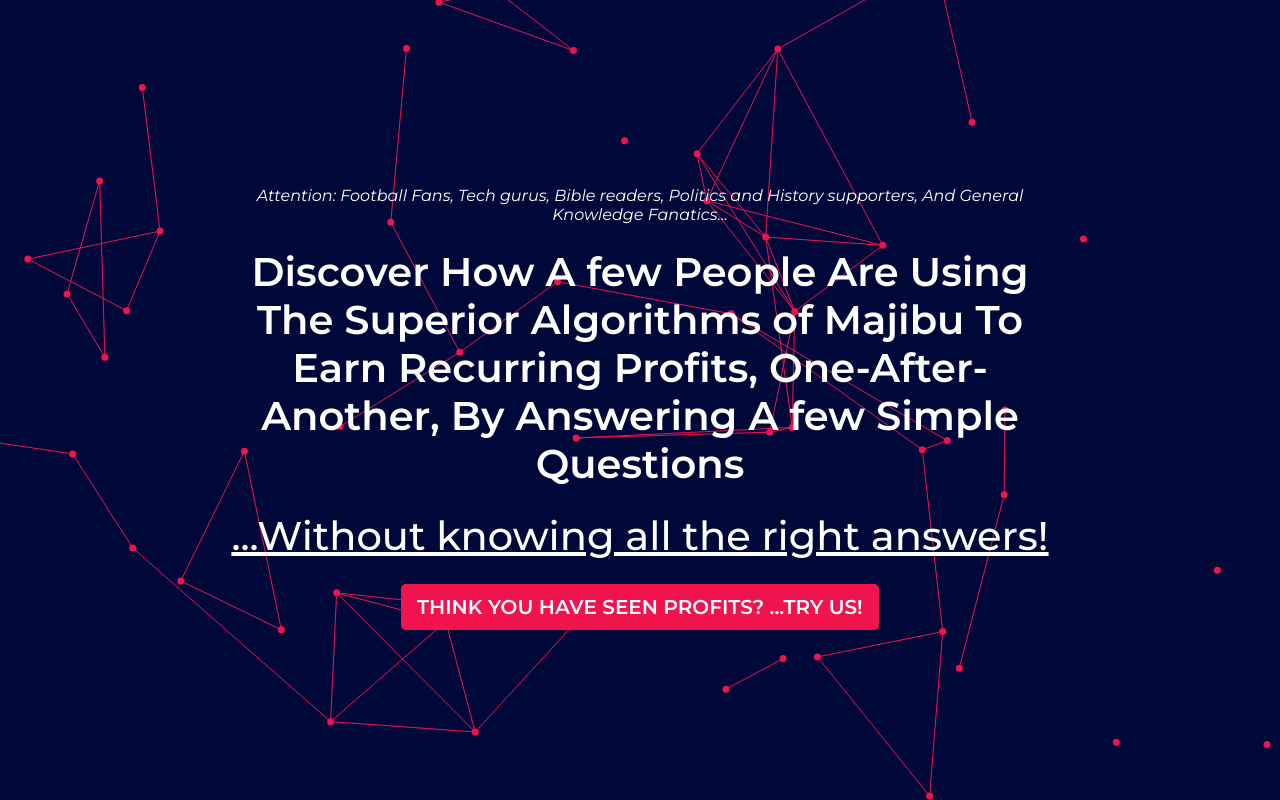
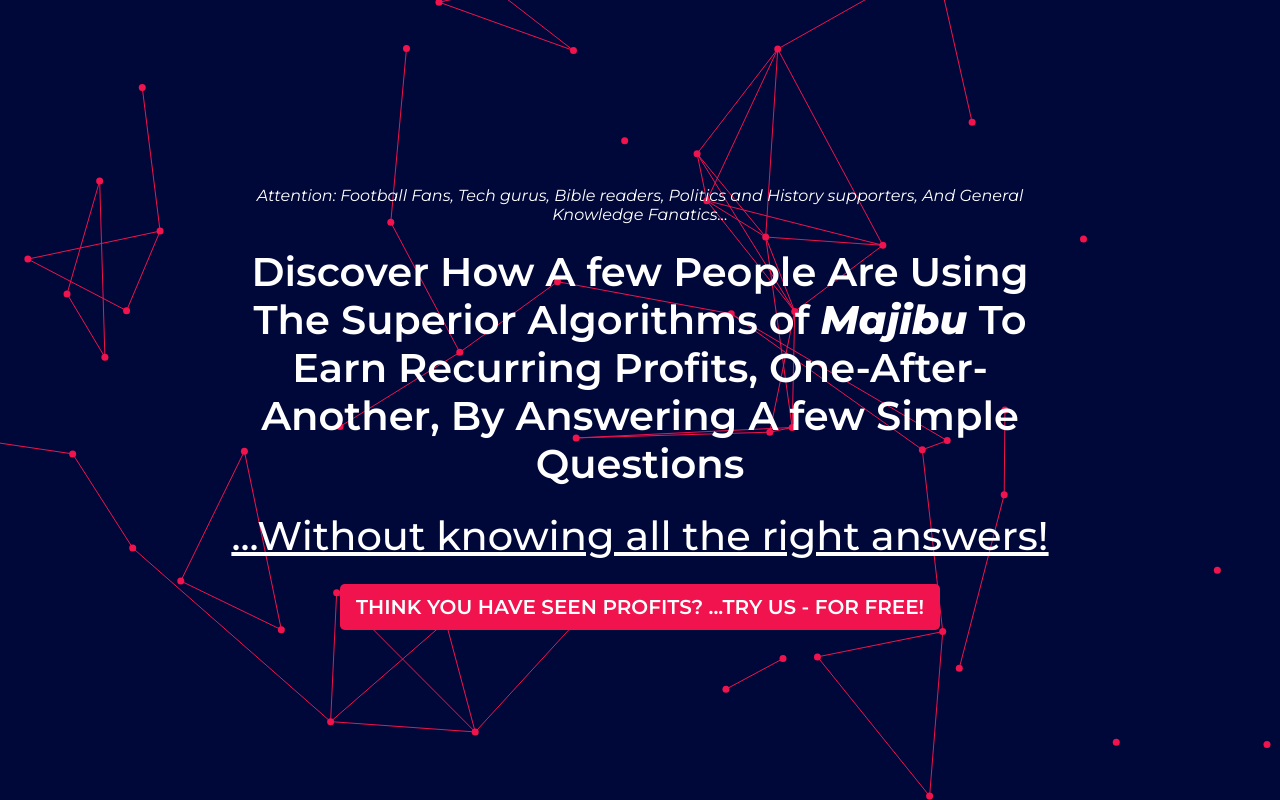
Before and after one commit to waruingugi/majibu_landing, a plain HTML site: page index.html in a window 1280 px wide. Drawn offline with nearby package versions, Linux system fonts and the light colour scheme.

Commit message:
Edited button

```diff
--- a/index.html
+++ b/index.html
@@ -26,7 +26,7 @@
                 </div>
                 <div class="row justify-content-center text-center mb-3">
                     <div class="col-md-9">
-                        <h2 id="bold-heading">Discover How A few People Are Using The Superior Algorithms of Majibu To Earn Recurring Profits, One-After-Another, By Answering A few Simple Questions</h2>
+                        <h2 id="bold-heading">Discover How A few People Are Using The Superior Algorithms of <em>Majibu </em>To Earn Recurring Profits, One-After-Another, By Answering A few Simple Questions</h2>
                     </div>
                 </div>
                 <div class="row justify-content-center text-center">
@@ -35,7 +35,7 @@
                     </div>
                 </div>
                 <div class="row justify-content-center text-center">
-                    <div class="col-md-9"><button class="btn btn-primary btn-lg animate__animated animate__headShake mt-3" type="button" id="btn-preferred" style="font-weight:600;">THINK YOU HAVE SEEN PROFITS? ...TRY US!</button></div>
+                    <div class="col-md-9"><button class="btn btn-primary btn-lg animate__animated animate__headShake mt-3" type="button" id="btn-preferred" style="font-weight:600;">THINK YOU HAVE SEEN PROFITS? ...TRY US - FOR FREE!</button></div>
                 </div>
             </div>
         </div>
```
